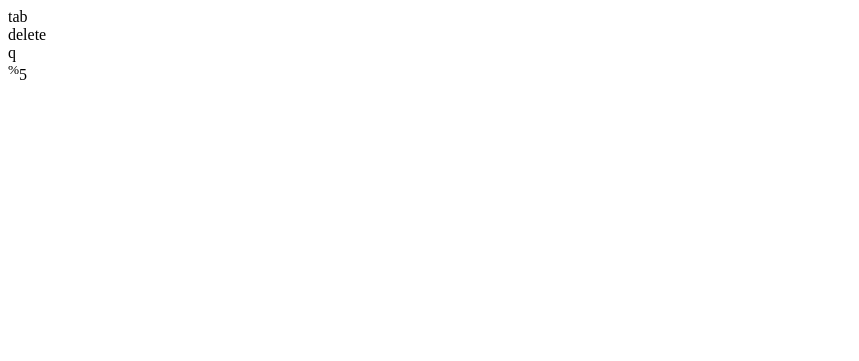
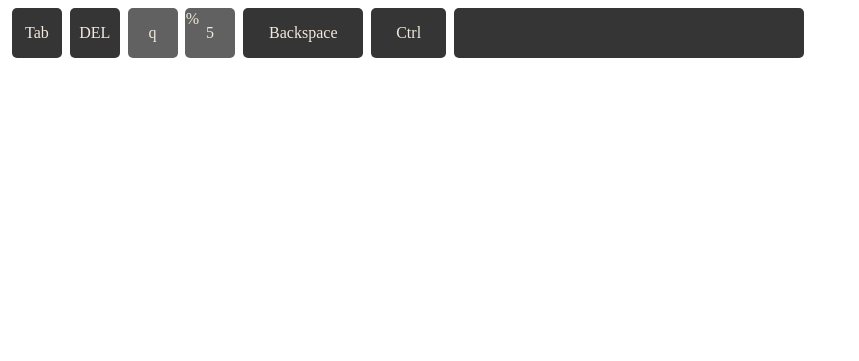
Before and after one commit to AnastasiaMat/virtual-keyboard, a plain HTML site: page index.html in a window 1280 px wide. Shown: the whole page, without its empty margins (0-859 px from the left). Drawn offline with Linux system fonts and the light colour scheme.

Commit message:
feat: add styles

```diff
--- a/index.html
+++ b/index.html
@@ -9,12 +9,16 @@
 </head>
 <body>
   <div class="kb-wrapper">
-    <div class="row1">
+    <div class="row">
         <div class="common-btn small-btn functional-btn">tab</div>
-        <div class="common-btn small-btn functional-btn caps">delete</div>
+        <div class="common-btn small-btn functional-btn caps">del</div>
         <div class="common-btn small-btn"><span class="print">q</span></div>
-        <div class="common-btn small-btn double-btn"><sup>%</sup><span class="print">5</span></div>
+        <div class="common-btn small-btn double-btn"><span class="sub-print">%</span><span class="print main-print">5</span></div>
+        <div class="common-btn big-btn functional-btn">backspace</div>
+        <div class="common-btn middle-btn functional-btn">ctrl</div>
+        <div class="common-btn space-btn functional-btn"></div>
     </div>
-</div>
+  </div>
+  <script src="scripts/script.js"></script>
 </body>
 </html>
--- a/styles.css
+++ b/styles.css
@@ -0,0 +1,75 @@
+:root {
+  --btn-height: 50px;
+  --middle-btn-width: 75px;
+  --big-btn-width: 120px;
+  --space-btn-width: 350px;
+  --main-bg-color: #606160;
+  --main-text-color: #f3e9dd;
+  --functional-bg: #343534;
+}
+
+.kb-wrapper {
+  width: 800px;
+  height: 350px;
+  display: block;
+}
+
+.row {
+  display: flex;
+  flex-wrap: nowrap;
+  flex-direction: row;
+  justify-content: space-around;
+}
+
+.common-btn {
+  display: flex;
+  border-radius: 5px;
+  background-color: var(--main-bg-color);
+  color: var(--main-text-color);
+  justify-content: center;
+  align-items: center;
+}
+
+.small-btn {
+  width: var(--btn-height);
+  height: var(--btn-height);
+}
+
+.middle-btn {
+  width: var(--middle-btn-width);
+  height: var(--btn-height);
+}
+
+.big-btn {
+  width: var(--big-btn-width);
+  height: var(--btn-height);
+}
+
+.space-btn {
+  width: var(--space-btn-width);
+  height: var(--btn-height);
+}
+
+.double-btn {
+  position: relative;
+}
+
+.functional-btn {
+  background-color: var(--functional-bg);
+  text-transform: capitalize;
+}
+
+.sub-print {
+  position: relative;
+  left: -14px;
+  top: -14px;
+}
+
+.main-print {
+  position: relative;
+  left: -7px;
+}
+
+.caps {
+  text-transform: uppercase;
+}
```
